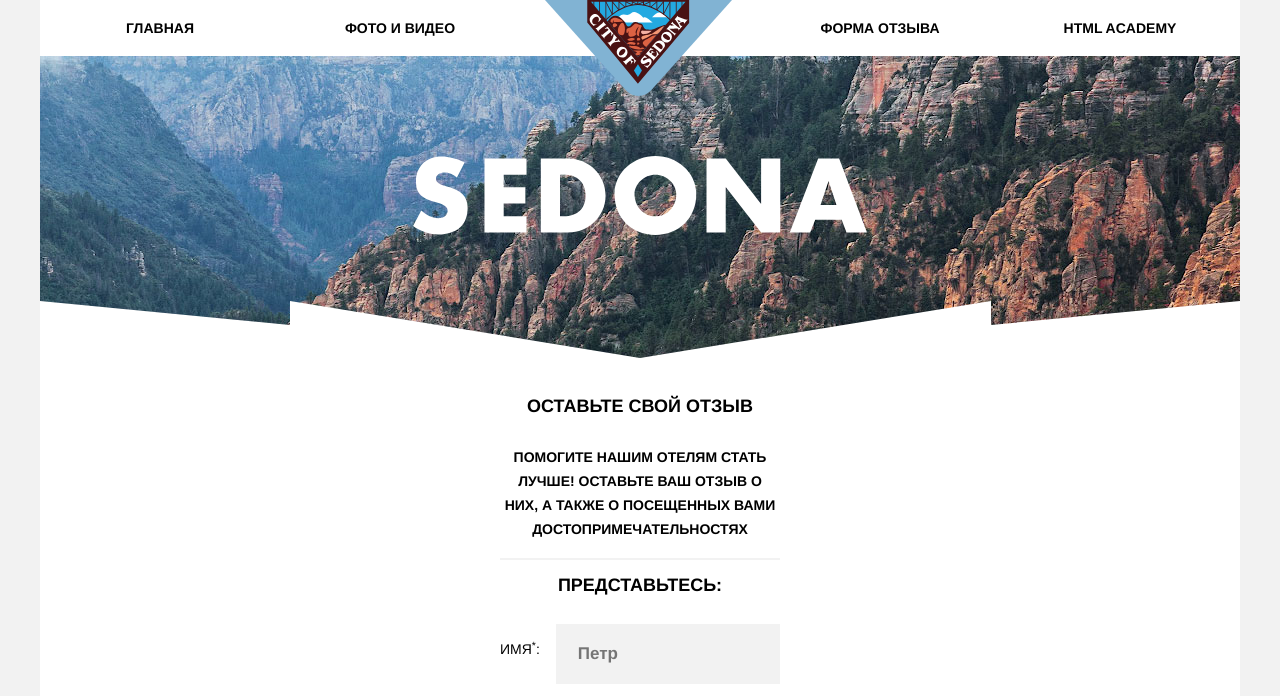
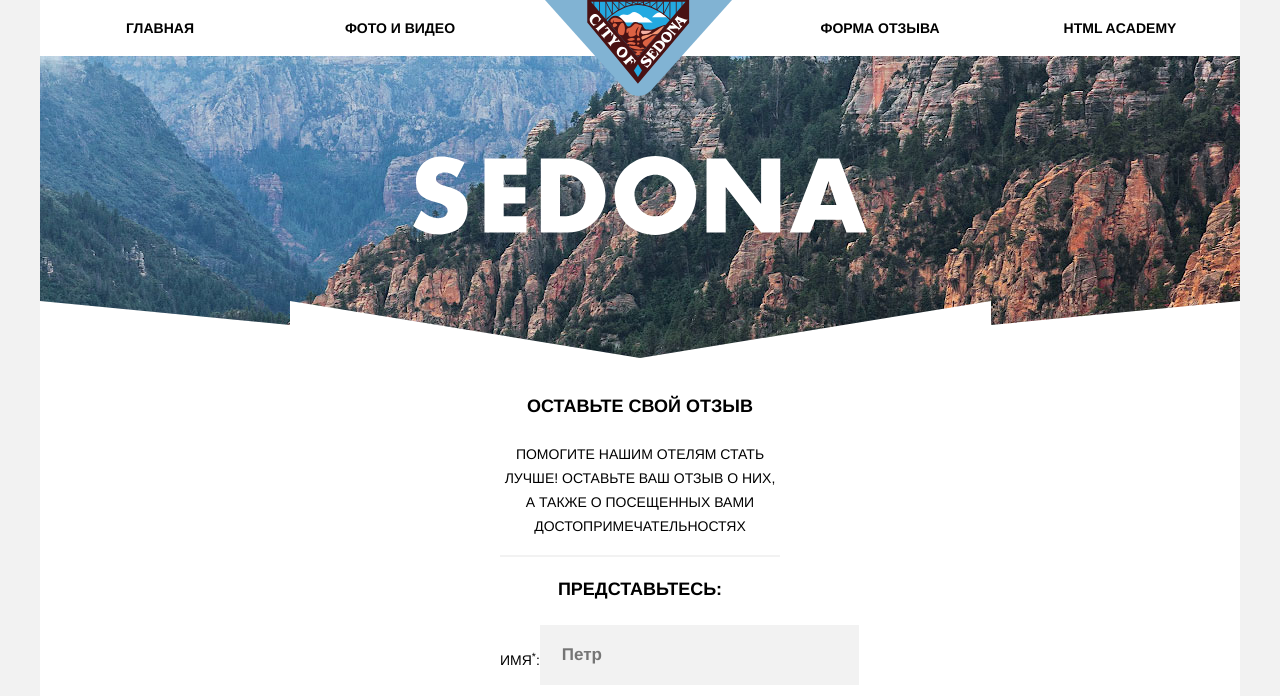
Before and after one commit to olgam1711/Sedona, a website: page source/form.html in a window 1280 px wide. Shown: the top 696 px of the page. Drawn offline with nearby package versions, Linux system fonts and the light colour scheme; files that its build step writes are made by us from their sources.

Commit message:
мелкое по форме (не все)

```diff
--- a/source/less/input-general.less
+++ b/source/less/input-general.less
@@ -1,7 +1,7 @@
 .input-general {
   margin-left: auto;
   margin-right: auto;
-  margin-bottom: 18px;
+  margin-bottom: 11px;
 
   width: 280px;
 }
@@ -12,11 +12,9 @@
 
 .input-general__item-input {
   height: 60px;
-  width: 100%;
   padding: 0;
   padding-left: 22px;
-  margin-left: 16px;
-  margin-bottom: 5px;
+  padding-right: 70px;
 
   font-weight: bold;
   font-size: 17px;
@@ -26,7 +24,7 @@
 }
 
 .input-general__item-label {
-  margin-top: 15px;
+  margin-top: 25px;
 
   font-weight: 200;
 }
--- a/source/less/reviews-info.less
+++ b/source/less/reviews-info.less
@@ -1,4 +1,6 @@
 .reviews-info {
+  padding-bottom: 18px;
+
   border-bottom: 2px solid #f2f2f2;
 }
 
--- a/source/less/reviews.less
+++ b/source/less/reviews.less
@@ -6,7 +6,8 @@
 
 .reviews__title {
   display: block;
-  margin-bottom: 28px;
+  margin-top: 22px;
+  margin-bottom: 25px;
 
   font-size: 18px;
 }
@@ -17,6 +18,8 @@
   margin-right: auto;
   margin-bottom: 0;
   padding-bottom: 17px;
+
+  font-weight: normal;
   line-height: 24px;
 }
 
```
